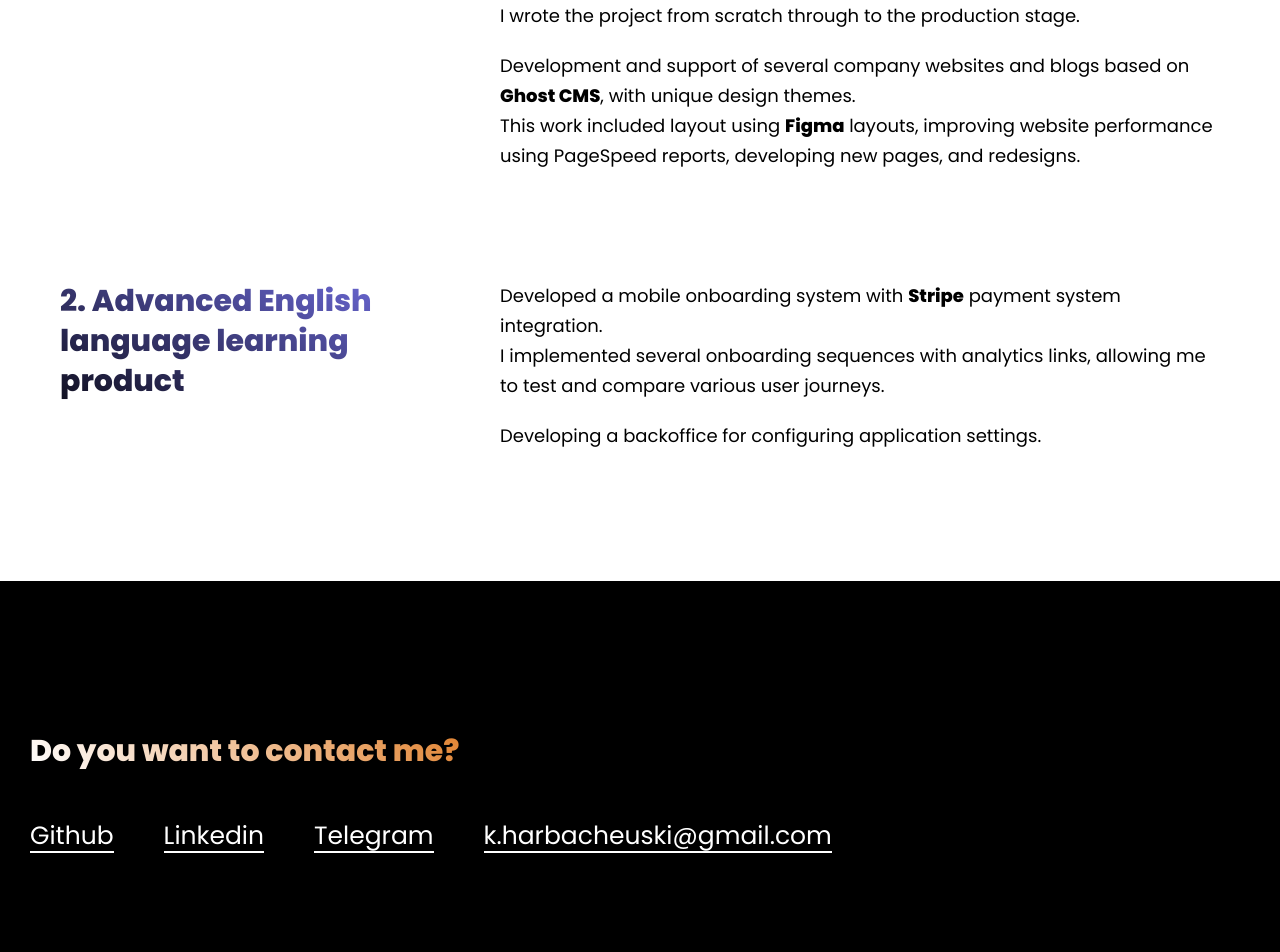
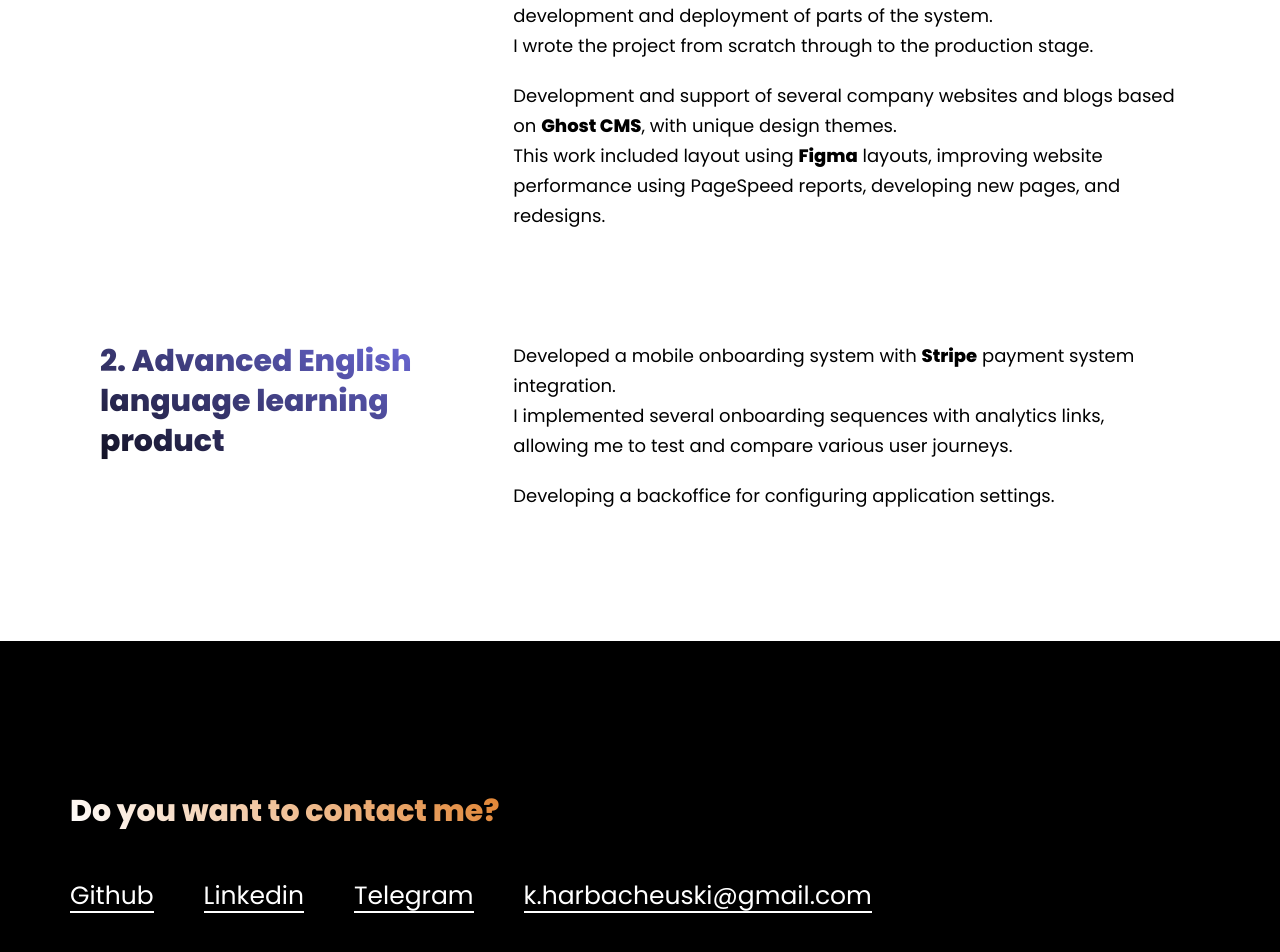
Before and after one commit to kharbacheuski/portfolio, a Next.js app: page / in a window 1280 px wide. Shown: the part 2688-3640 px from the top of the page. Before the commit the page ends 3591 px from the top, so only its background shows below. Built offline with nearby package versions, Linux system fonts and the light colour scheme.

Commit message:
Add content container max-width

```diff
--- a/src/app/globals.scss
+++ b/src/app/globals.scss
@@ -58,6 +58,9 @@ a {
 	margin-right: auto;
 
 	padding: 0 30px;
+
+	&.xl {max-width: $breakpoint-xl}
+	&.wide {max-width: $breakpoint-wide}
 }
 
 [data-animate] {
--- a/src/app/page.tsx
+++ b/src/app/page.tsx
@@ -125,7 +125,7 @@ export default function Home() {
 			</section>
 
 			<section className="stack">
-				<div className="container">
+				<div className="container wide">
 					<div className="stack_inner">
 						<div className="stack_icons">
 							<img data-animate-top style={{transitionDelay: '0.2s'}} width={80} height={80} className="logo" src="/react-logo.svg" alt="" />
@@ -161,7 +161,7 @@ export default function Home() {
 			</section>
 
 			<section className="projects">
-				<div className="container">
+				<div className="container xl">
 					<div className="projects_inner">
 						<h2>Projects</h2>
 						<div className="project_items">
@@ -206,7 +206,7 @@ export default function Home() {
 			</section>
 
 			<section id="contacts" className="contacts">
-				<div className="container">
+				<div className="container xl">
 					<div className="contacts_inner">
 						<h2 data-animate-left style={{transitionDelay: '0.0s'}}>
 							Do you want to contact me?
--- a/src/utils/variables.scss
+++ b/src/utils/variables.scss
@@ -7,6 +7,7 @@ $breakpoint-lg: 991px;
 $breakpoint-mobile-header: 1200px;
 $breakpoint-xl: 1200px;
 $breakpoint-xxl: 1400px;
+$breakpoint-wide: 1600px;
 
 
 $colorBiege: #FBCBA7;
```
